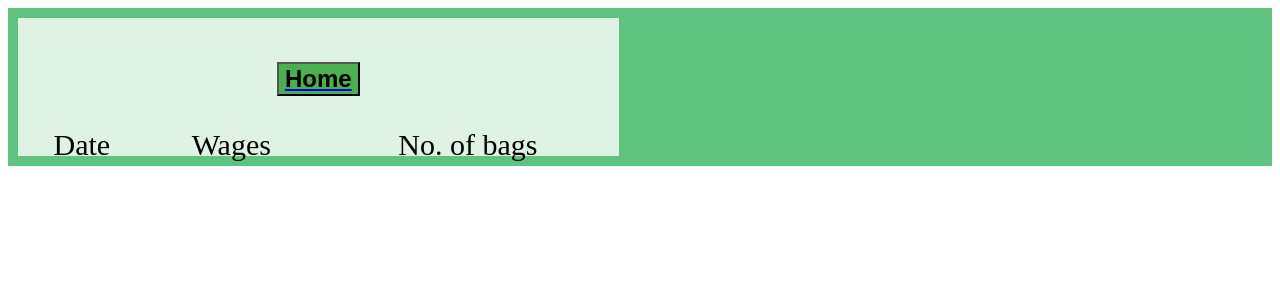
After one commit to debboutr/collect, a Flask app: page /total in a window 1280 px wide. The commit adds this page. Shown: the top 300 px of the page. Run offline with Flask 2, Linux system fonts and the light colour scheme; data that the repository does not hold is empty.

Commit message:
add days and total table

```diff
--- a/app.py
+++ b/app.py
@@ -72,6 +72,7 @@ def months():
     sum_month = """select
                         sum(wage) as wages,
                         sum(bags) as bags,
+                        count(*) as days,
                         substr(date, 1, 2) as Month
                     from
                         loops
@@ -103,6 +104,17 @@ def months():
     con.close()
     return render_template("months.html", **context)
 
+@app.route('/total', methods=['GET', 'POST'])
+def total():
+    HOME = str(Path(os.getcwd()).parent / "data")
+    con = sql.connect(f"{HOME}/database.db")
+    con.row_factory = sql.Row
+    cur = con.cursor()
+    cur.execute("select * from loops")
+    rows = cur.fetchall();
+    context = { "rows": rows }
+    con.close()
+    return render_template("total.html", **context)
 
 if __name__ == '__main__':
     app.run(debug=True)
--- a/templates/home.html
+++ b/templates/home.html
@@ -28,6 +28,11 @@
           <a href="{{ url_for('months') }}">
             <button type="button">
               <b>Months</b>
+            </button>
+          </a>
+          <a href="{{ url_for('total') }}">
+            <button type="button">
+              <b>Total</b>
             </button>
           </a>
         </div>
--- a/templates/months.html
+++ b/templates/months.html
@@ -12,7 +12,7 @@
         <div class="item1">
           <table>
            <tr>
-            <td colspan="2">
+            <td colspan="3">
               <h3>
                 {{ months[row["Month"]] }}
               </h3>
@@ -25,10 +25,14 @@
             <td>
               <b>Bags</b>
             </td>
+            <td>
+              <b>Days</b>
+            </td>
            </tr>
            <tr>
             <td>{{ row["wages"] }}</td>
             <td>{{ row["bags"] }}</td>
+            <td>{{ row["days"] }}</td>
            </tr>
           </table>
         </div>
--- /dev/null
+++ b/templates/total.html
@@ -0,0 +1,34 @@
+<!doctype html>
+<html>
+  <head>
+    <title>monies</title>
+    <link rel="stylesheet" href="{{ url_for('static', filename='css/main.css') }}">
+  </head>
+
+  <body>
+    <div class="grid-container">
+      <div class="item1">
+        <a href="{{ url_for('home') }}">
+          <button type="button">
+            <b>Home</b>
+          </button>
+        </a>
+        <table>
+           <thead>
+              <td>Date</td>
+              <td>Wages</td>
+              <td>No. of bags</td>
+           </thead>
+
+           {% for row in rows %}
+              <tr>
+                 <td>{{ row["date"] }}</td>
+                 <td>{{ row["wage"] }}</td>
+                 <td>{{ (row["bags"]|string).rstrip('.0') }}</td>
+              </tr>
+           {% endfor %}
+        </table>
+      </div>
+    </div>
+  </body>
+</html>
```
